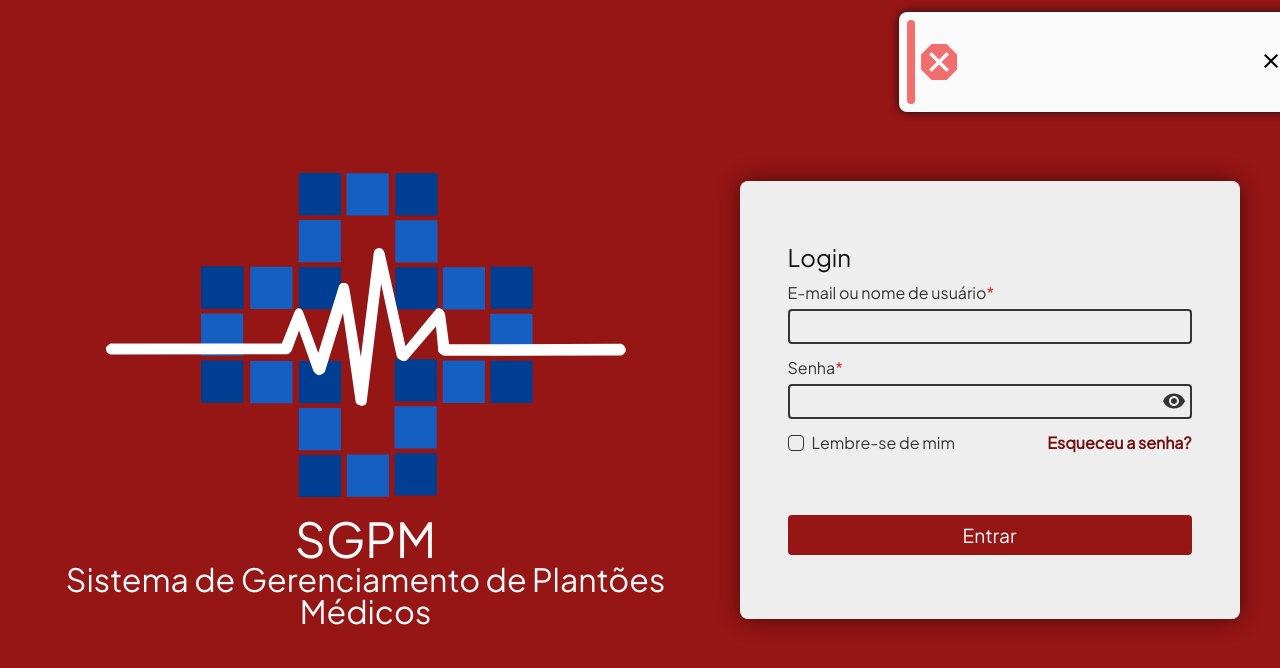
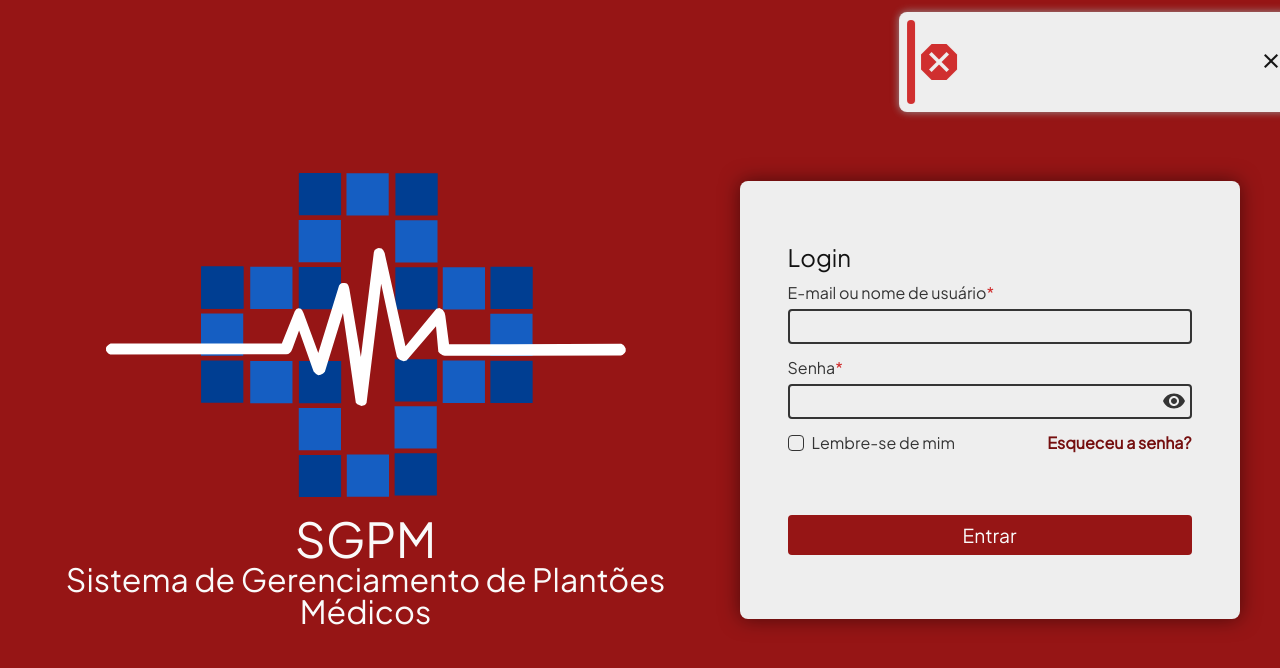
Before and after one commit to eduardor0cha/sgpm-frontend, a React (Create React App) app: page / in a window 1280 px wide. Shown: the top 668 px of the page. Built offline with nearby package versions, Linux system fonts and the light colour scheme; no server answers; sample sign-in values are in the browser's storage.

Commit message:
Fix toast style

```diff
--- a/src/components/Toast/_toast.scss
+++ b/src/components/Toast/_toast.scss
@@ -7,11 +7,12 @@
   transition: transform 0.6s ease-in-out;
   animation: toast-in-right 0.7s;
   gap: 1rem;
+  z-index: 32;
 }
 
 .sgpm-c-single-toast {
   display: flex;
-  background-color: var(--white);
+  background-color: var(--toast-background-color);
   top: 12px;
   right: 12px;
   transition: transform 0.6s ease-in-out;
@@ -21,7 +22,7 @@
   height: 100px;
   gap: 1rem;
   border-radius: 8px;
-  box-shadow: 0 0 8px var(--black);
+  box-shadow: 0 0 8px var(--shadow-color);
 
   &__icon {
     display: flex;
@@ -29,6 +30,7 @@
     svg {
       font-size: 3rem;
       align-self: center;
+      color: --strong-neutral-text-color;
     }
 
     &--bar {
@@ -38,32 +40,33 @@
     }
 
     &.success {
-      color: var(--green-300);
+      color: var(--success-color);
 
       .sgpm-c-single-toast__icon--bar {
-        background-color: var(--green-300);
+        background-color: var(--success-color);
       }
     }
 
     &.warning {
-      color: var(--yellow-300);
+      color: var(--warning-color);
 
       .sgpm-c-single-toast__icon--bar {
-        background-color: var(--yellow-300);
+        background-color: var(--warning-color);
       }
     }
 
     &.danger {
-      color: var(--red-300);
+      color: var(--danger-color);
 
       .sgpm-c-single-toast__icon--bar {
-        background-color: var(--red-300);
+        background-color: var(--danger-color);
       }
     }
   }
 
   &__message {
     align-self: center;
+    color: var(--strong-neutral-text-color);
   }
 
   button {
@@ -76,6 +79,7 @@
 
     svg {
       font-size: 1.5rem;
+      color: var(--strong-neutral-text-color);
     }
 
     &:hover {
--- a/src/styles/main.scss
+++ b/src/styles/main.scss
@@ -10,6 +10,7 @@
 @import "./theme/components/sidebar";
 @import "./theme/components/button";
 @import "./theme/components/modal";
+@import "./theme/components/toast";
 
 // Base
 @import "./base/reset";
--- a/src/styles/theme/_general.scss
+++ b/src/styles/theme/_general.scss
@@ -8,6 +8,9 @@
   --primary-on-surface: var(--red-600);
   --neutral-on-surface: var(--gray-800);
   --shadow-color: var(--gray-400);
+  --success-color: var(--green-500);
+  --warning-color: var(--yellow-500);
+  --danger-color: var(--red-500);
 
   background-color: var(--background-color);
 
@@ -21,6 +24,9 @@
     --primary-on-surface: var(--red-500);
     --neutral-on-surface: var(--gray-200);
     --shadow-color: transparent;
+    --success-color: var(--green-400);
+    --warning-color: var(--yellow-400);
+    --danger-color: var(--red-400);
 
     background-color: var(--background-color);
   }
--- /dev/null
+++ b/src/styles/theme/components/_toast.scss
@@ -0,0 +1,7 @@
+:root {
+  --toast-background-color: var(--gray-100);
+
+  &.theme--dark {
+    --toast-background-color: var(--gray-400);
+  }
+}
```
